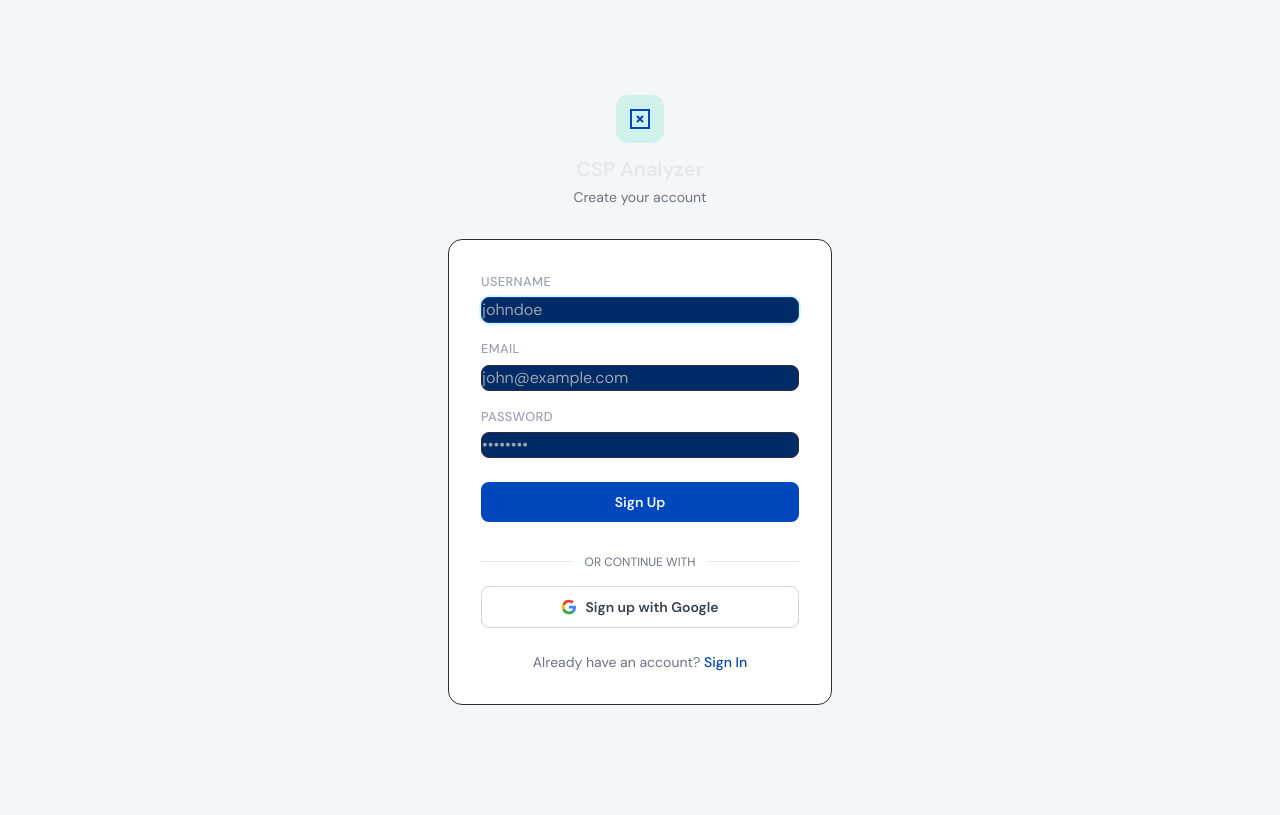
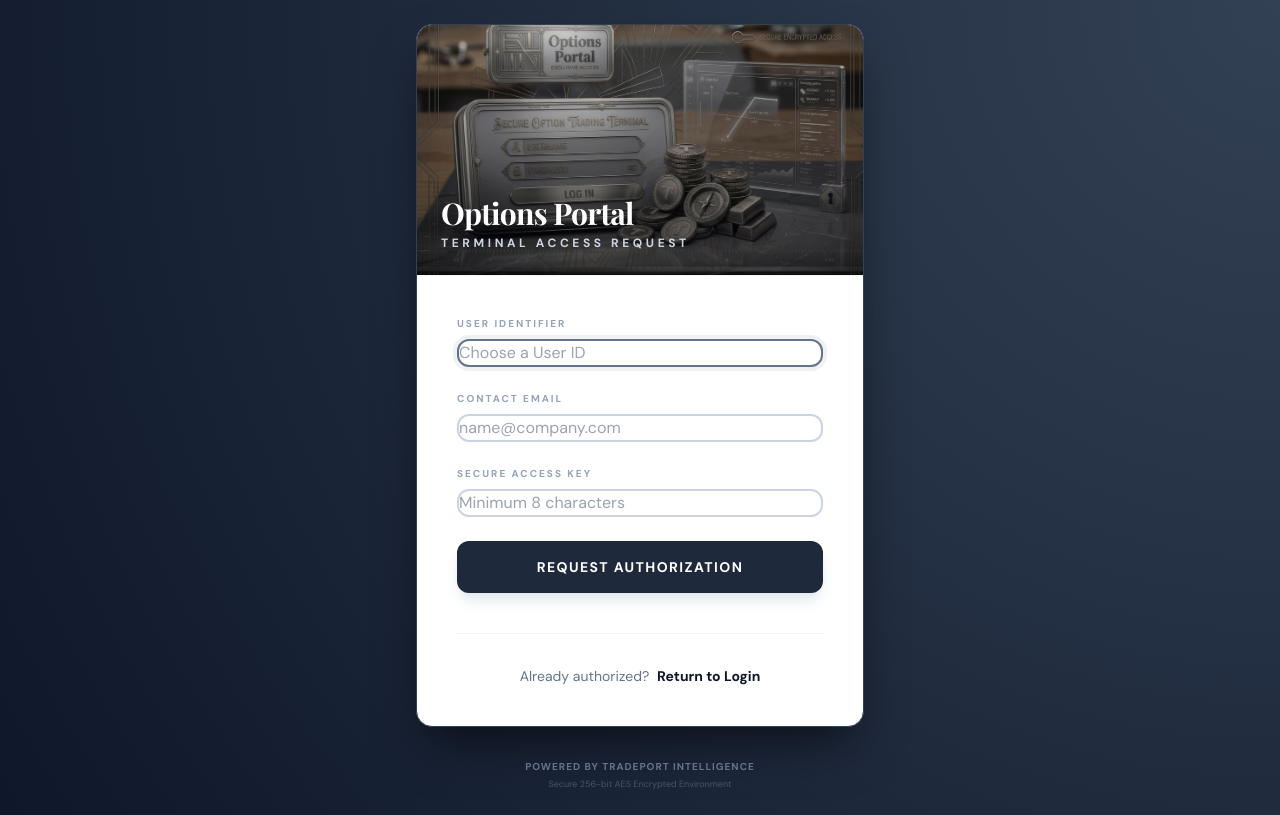
Before and after one commit to bhobho/trading, a Python web app: template templates/register.html in a window 1280 px wide. Before the commit the page ends 705 px from the top, so only its background shows below. Run offline with Jinja, Linux system fonts and the light colour scheme; the template is opened without the code that fills it, so the values that code supplies are empty; some libraries are stand-ins or nearby versions.

Commit message:
Updated application logic

```diff
--- a/templates/register.html
+++ b/templates/register.html
@@ -1,73 +1,100 @@
 <!DOCTYPE html>
-<html lang="en" class="dark">
+<html lang="en">
 <head>
   <meta charset="UTF-8" />
   <meta name="viewport" content="width=device-width, initial-scale=1.0" />
-  <title>Register — CSP Analyzer</title>
-  <link href="https://fonts.googleapis.com/css2?family=DM+Mono:wght@400;500&family=DM+Sans:wght@400;500;600&display=swap" rel="stylesheet"/>
+  <title>Register — Options Portal</title>
+  <link href="https://fonts.googleapis.com/css2?family=DM+Sans:wght@400;500;700&family=Playfair+Display:wght@700&display=swap" rel="stylesheet" />
   <script src="https://cdn.tailwindcss.com"></script>
   <style>
-    body { background: #f4f6f8; color: #e5e7eb; font-family: 'DM Sans', sans-serif; }
-    input { background: #002b66; border: 1px solid #2a2d3a; color: #e5e7eb; border-radius: 0.5rem; padding: 0.625rem 0.875rem; width: 100%; font-size: 0.9rem; transition: border-color 0.15s; }
-    input:focus { outline: none; border-color: #0047bb; box-shadow: 0 0 0 2px rgba(0,212,170,0.15); }
-    label { font-size: 0.8rem; color: #9ca3af; font-weight: 500; letter-spacing: 0.03em; }
+    body {
+      background: #0f172a;
+      background-image: radial-gradient(circle at top right, #334155, #0f172a);
+      color: #f8fafc;
+      font-family: 'DM Sans', sans-serif;
+    }
+    input {
+      background: #ffffff !important;
+      border: 2px solid #cbd5e1;
+      color: #000000 !important;
+      border-radius: 0.75rem;
+      padding: 1rem 1.25rem;
+      width: 100%;
+      font-size: 1.1rem;
+      transition: all 0.2s;
+      font-weight: 700;
+    }
+    input:focus {
+      outline: none;
+      border-color: #64748b;
+      box-shadow: 0 0 0 4px rgba(100, 116, 139, 0.1);
+    }
+    .card-shadow {
+      box-shadow: 0 25px 50px -12px rgba(0, 0, 0, 0.6);
+    }
   </style>
 </head>
-<body class="min-h-screen flex items-center justify-center p-4">
-  <div class="w-full max-w-sm">
-    <!-- Logo -->
-    <div class="flex flex-col items-center mb-8">
-      <div class="w-12 h-12 rounded-xl flex items-center justify-center mb-3" style="background:rgba(0,212,170,0.15)">
-        <svg viewBox="0 0 24 24" fill="none" stroke="#0047bb" stroke-width="2" class="w-6 h-6"><path d="M3 3h18v18H3zM9 9l6 6M15 9l-6 6"/></svg>
+<body class="min-h-screen flex items-center justify-center p-6">
+  <div class="w-full max-w-md">
+    <!-- Main Registration Card -->
+    <div class="overflow-hidden rounded-2xl card-shadow border border-slate-700 bg-white">
+
+      <!-- Hero Header -->
+      <div class="relative w-full aspect-video overflow-hidden border-b border-slate-100">
+        <img src="/static/img/login_hero_silver.jpg" alt="Secure Terminal" class="w-full h-full object-cover">
+        <div class="absolute inset-0 bg-gradient-to-t from-black/60 to-transparent flex items-end p-6">
+          <div class="text-white">
+            <h1 class="text-3xl font-bold tracking-tight" style="font-family:'Playfair Display', serif">Options Portal</h1>
+            <p class="text-xs uppercase tracking-[0.3em] font-bold text-slate-300 mt-1">Terminal Access Request</p>
           </div>
-      <h1 class="text-xl font-semibold">CSP Analyzer</h1>
-      <p class="text-sm mt-1" style="color:#6b7280">Create your account</p>
+        </div>
       </div>
 
-    <!-- Card -->
-    <div style="background:#ffffff;border:1px solid #2a2d3a;border-radius:0.875rem;padding:2rem">
+      <div class="p-10">
         {% if error %}
-      <div class="mb-4 p-3 rounded-lg text-sm" style="background:rgba(239,68,68,0.12);border:1px solid rgba(239,68,68,0.3);color:#ef4444">
+        <div class="mb-8 p-4 rounded-xl text-sm font-medium bg-red-50 border border-red-100 text-red-600 flex items-center gap-3">
+          <svg class="w-5 h-5 shrink-0" fill="currentColor" viewBox="0 0 20 20"><path fill-rule="evenodd" d="M10 18a8 8 0 100-16 8 8 0 000 16zM8.707 7.293a1 1 0 00-1.414 1.414L8.586 10l-1.293 1.293a1 1 0 101.414 1.414L10 11.414l1.293 1.293a1 1 0 001.414-1.414L11.414 10l1.293-1.293a1 1 0 00-1.414-1.414L10 8.586 8.707 7.293z" clip-rule="evenodd"></path></svg>
           {{ error }}
         </div>
         {% endif %}
 
-      <form method="POST" action="/auth/register">
-        <div class="mb-4">
-          <label for="username" class="block mb-1.5">USERNAME</label>
-          <input type="text" id="username" name="username" required autofocus placeholder="johndoe" />
+        <form method="POST" action="/auth/register" class="space-y-6">
+          <div>
+            <label for="username" class="block mb-2 text-[10px] font-black text-slate-400 uppercase tracking-[0.2em]">User Identifier</label>
+            <input type="text" id="username" name="username" required autofocus placeholder="Choose a User ID">
           </div>
-        <div class="mb-4">
-          <label for="email" class="block mb-1.5">EMAIL</label>
-          <input type="email" id="email" name="email" required placeholder="john@example.com" />
+
+          <div>
+            <label for="email" class="block mb-2 text-[10px] font-black text-slate-400 uppercase tracking-[0.2em]">Contact Email</label>
+            <input type="email" id="email" name="email" required placeholder="name@company.com">
           </div>
-        <div class="mb-6">
-          <label for="password" class="block mb-1.5">PASSWORD</label>
-          <input type="password" id="password" name="password" required placeholder="••••••••" minlength="8" />
+
+          <div>
+            <label for="password" class="block mb-2 text-[10px] font-black text-slate-400 uppercase tracking-[0.2em]">Secure Access Key</label>
+            <input type="password" id="password" name="password" required placeholder="Minimum 8 characters" minlength="8">
           </div>
-        <button type="submit" class="w-full py-2.5 rounded-lg font-semibold text-sm cursor-pointer transition-all mb-4" style="background:#0047bb;color:#f4f6f8" onmouseover="this.style.background='#003388'" onmouseout="this.style.background='#0047bb'">
-          Sign Up
+
+          <button type="submit" class="w-full py-4 rounded-xl font-bold text-sm tracking-widest uppercase cursor-pointer transition-all bg-slate-800 text-white hover:bg-black active:scale-[0.98] shadow-lg shadow-slate-200">
+            Request Authorization
           </button>
         </form>
 
-      <div class="flex items-center my-4 before:flex-1 before:border-t before:border-gray-200 after:flex-1 after:border-t after:border-gray-200">
-        <span class="px-3 text-xs text-gray-500 uppercase">Or continue with</span>
+        <!-- Footer Actions -->
+        <div class="mt-10 pt-8 border-t border-slate-100">
+          <div class="flex flex-col gap-4 text-center">
+            <div class="text-sm">
+              <span class="text-slate-500">Already authorized?</span>
+              <a href="/auth/login" class="ml-1 font-bold text-slate-900 hover:text-slate-700 transition-colors">Return to Login</a>
+            </div>
+          </div>
+        </div>
+      </div>
     </div>
 
-      <a href="/auth/login/google" class="w-full flex items-center justify-center gap-2 py-2.5 rounded-lg font-semibold text-sm cursor-pointer transition-all border border-gray-300 hover:bg-gray-50 text-gray-700">
-        <svg class="w-4 h-4" viewBox="0 0 24 24">
-          <path fill="#4285F4" d="M22.56 12.25c0-.78-.07-1.53-.2-2.25H12v4.26h5.92c-.26 1.37-1.04 2.53-2.21 3.31v2.77h3.57c2.08-1.92 3.28-4.74 3.28-8.09z"/>
-          <path fill="#34A853" d="M12 23c2.97 0 5.46-.98 7.28-2.66l-3.57-2.77c-.98.66-2.23 1.06-3.71 1.06-2.86 0-5.29-1.93-6.16-4.53H2.18v2.84C3.99 20.53 7.7 23 12 23z"/>
-          <path fill="#FBBC05" d="M5.84 14.09c-.22-.66-.35-1.36-.35-2.09s.13-1.43.35-2.09V7.07H2.18C1.43 8.55 1 10.22 1 12s.43 3.45 1.18 4.93l2.85-2.22.81-.62z"/>
-          <path fill="#EA4335" d="M12 5.38c1.62 0 3.06.56 4.21 1.64l3.15-3.15C17.45 2.09 14.97 1 12 1 7.7 1 3.99 3.47 2.18 7.07l3.66 2.84c.87-2.6 3.3-4.53 6.16-4.53z"/>
-        </svg>
-        Sign up with Google
-      </a>
-
-      <div class="mt-6 text-center text-sm">
-        <span style="color:#6b7280">Already have an account?</span>
-        <a href="/auth/login" class="font-medium hover:underline" style="color:#0047bb">Sign In</a>
-      </div>
+    <!-- Bottom Disclaimer -->
+    <div class="mt-8 text-center space-y-1">
+      <p class="text-[10px] font-bold text-slate-500 uppercase tracking-widest">Powered by TradePort Intelligence</p>
+      <p class="text-[9px] text-slate-600">Secure 256-bit AES Encrypted Environment</p>
     </div>
   </div>
 </body>
```
Also changed, not shown: csp_analyzer.db. Lines whose indentation alone changed are shown as unchanged.
